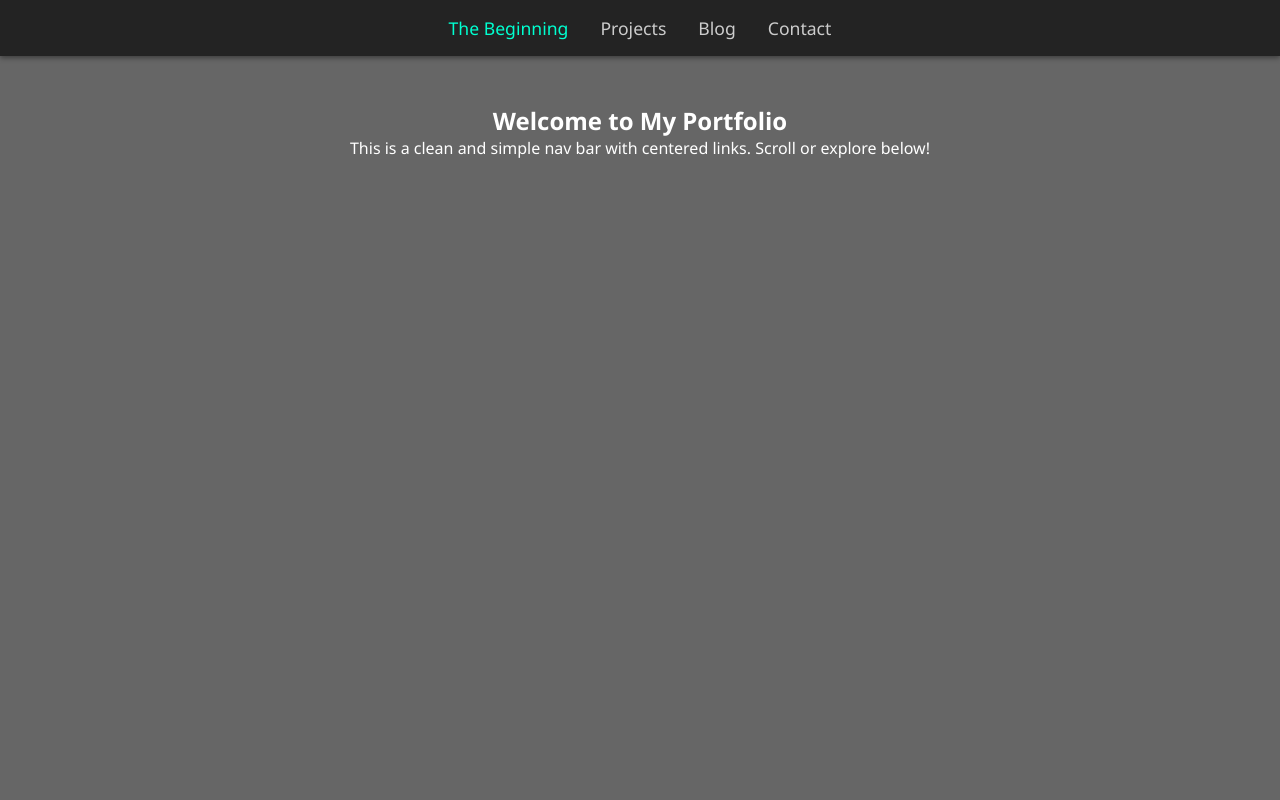
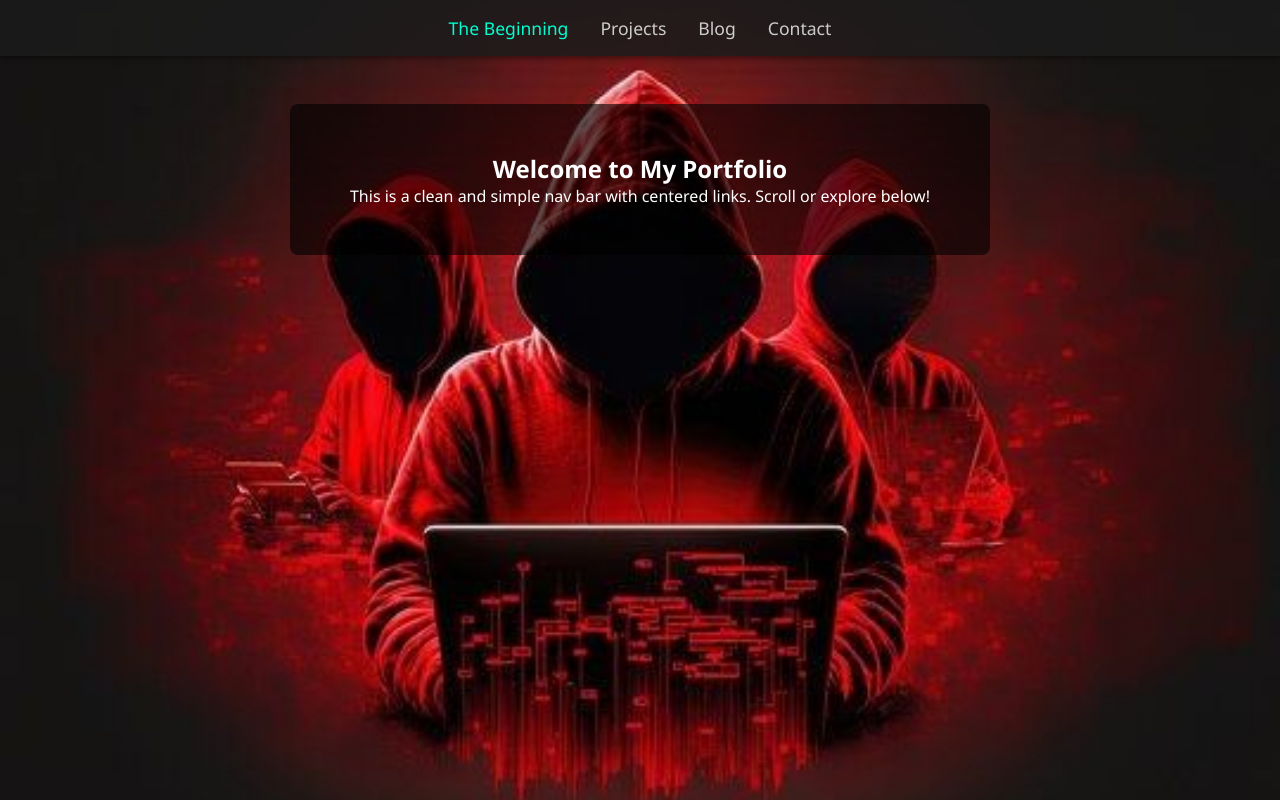
Before and after one commit to Markg001/My_Free_Space, a plain HTML site: page Practice.html in a window 1280 px wide. Drawn offline with Linux system fonts and the light colour scheme.

Commit message:
Update Practice.html

```diff
--- a/Practice.html
+++ b/Practice.html
@@ -14,26 +14,14 @@
 
     body {
       font-family: 'Segoe UI', Tahoma, Geneva, Verdana, sans-serif;
-      background: url('image/Cybersec_3') center center / cover no-repeat fixed;
+      background: url('images/Cybersec_3.jpg') no-repeat center center fixed;
+      background-size: cover;
       color: white;
-      position: relative;
-    }
-
-    /* Optional dark overlay */
-    body::before {
-      content: '';
-      position: fixed;
-      top: 0;
-      left: 0;
-      width: 100%;
-      height: 100%;
-      background: rgba(0, 0, 0, 0.6);
-      z-index: -1;
     }
 
     /* Nav styles */
     nav {
-      background-color: rgba(28, 28, 28, 0.9);
+      background-color: rgba(28, 28, 28, 0.85); /* Slight transparency over image */
       padding: 1rem 0;
       box-shadow: 0 2px 5px rgba(0, 0, 0, 0.4);
     }
@@ -60,6 +48,10 @@
     .content {
       text-align: center;
       padding: 3rem;
+      background-color: rgba(0, 0, 0, 0.6); /* optional dark overlay for readability */
+      border-radius: 8px;
+      max-width: 700px;
+      margin: 3rem auto;
     }
   </style>
 </head>
```
